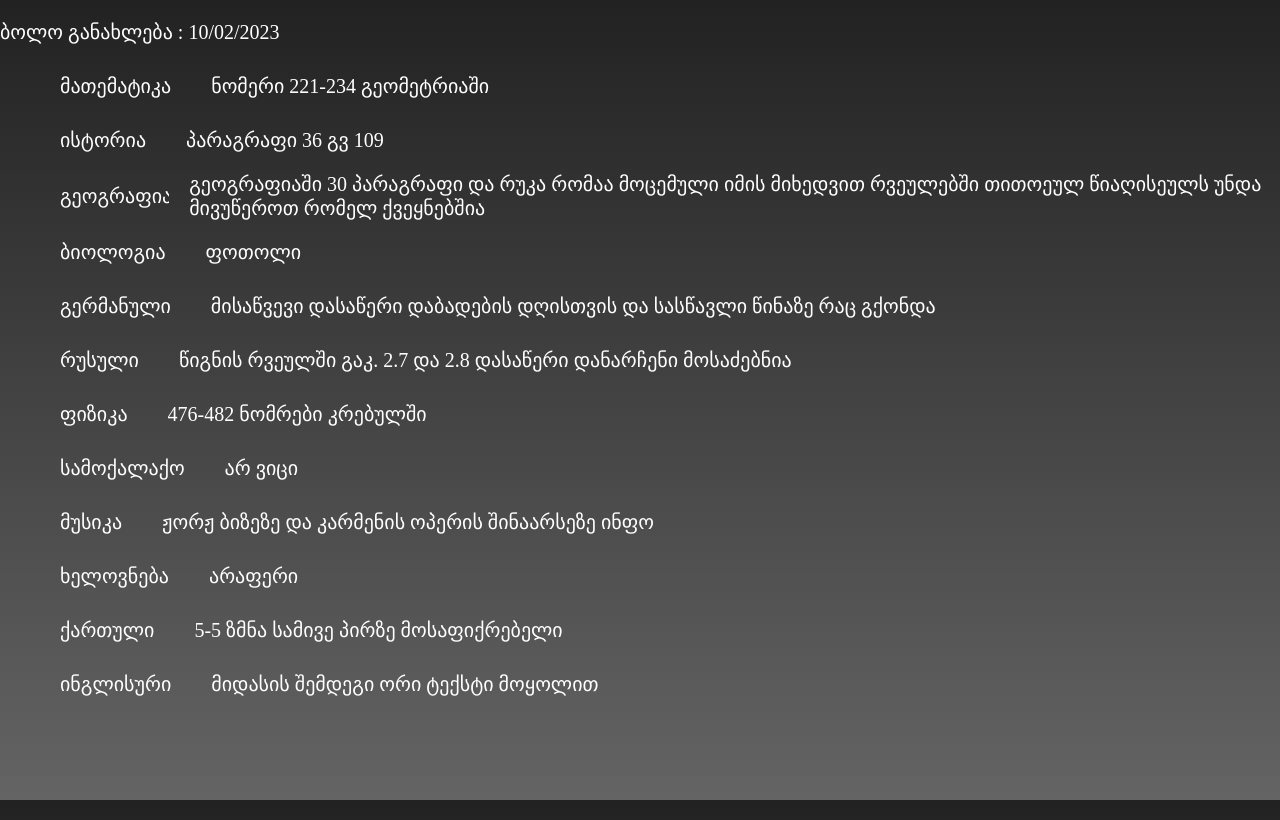
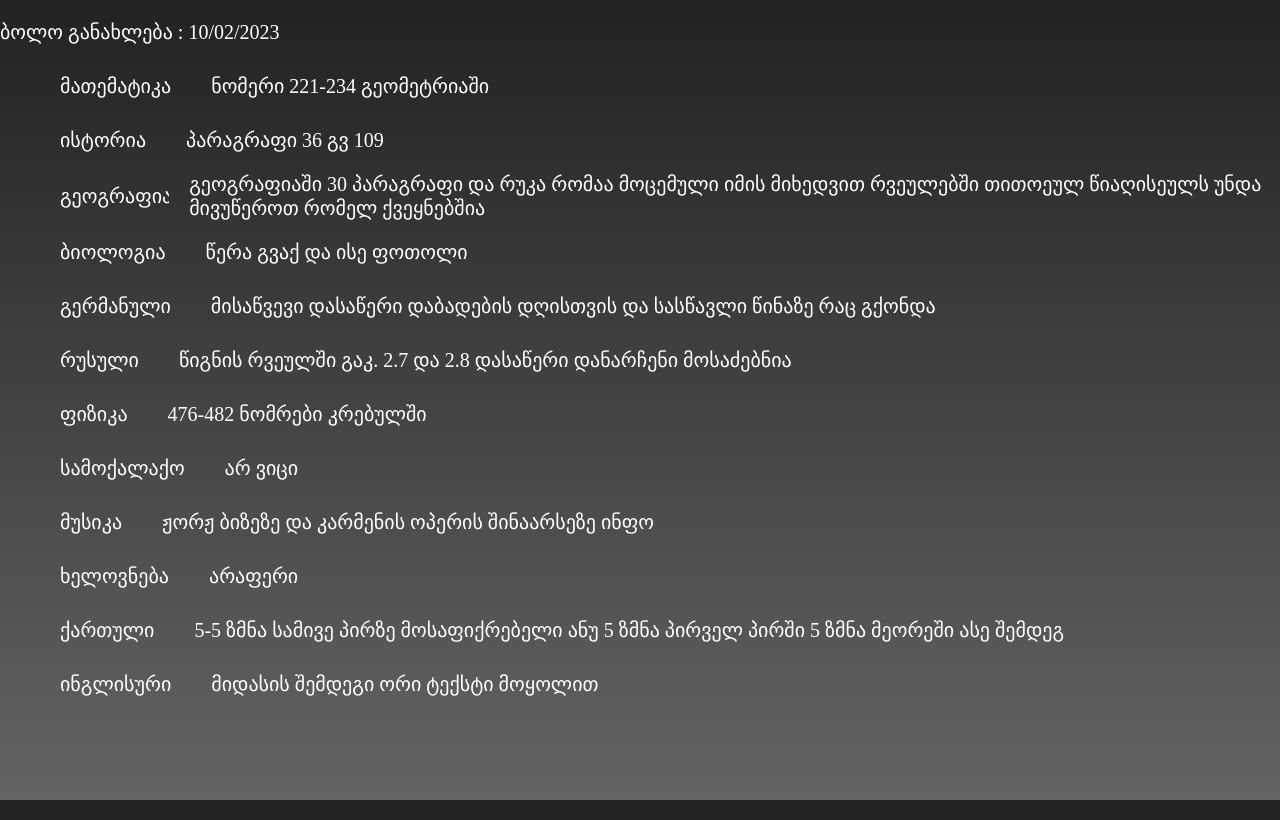
Before and after one commit to lambarini/lambarini.github.io, a plain HTML site: page index.html in a window 1280 px wide. Drawn offline with Linux system fonts and the light colour scheme.

Commit message:
Update index.html

```diff
--- a/index.html
+++ b/index.html
@@ -69,7 +69,7 @@
       </li>
       <li style="display: flex; align-items: center; margin-bottom: 10px;">
         <button style="font-size: 20px; padding: 10px 20px;">ბიოლოგია</button>
-        <span style="margin-left: 20px; font-size: 20px;">ფოთოლი</span>
+        <span style="margin-left: 20px; font-size: 20px;">წერა გვაქ და ისე ფოთოლი</span>
       </li>
       <li style="display: flex; align-items: center; margin-bottom: 10px;">
         <button style="font-size: 20px; padding: 10px 20px;">გერმანული</button>
@@ -97,7 +97,7 @@
       </li>
       <li style="display: flex; align-items: center; margin-bottom: 10px;">
         <button style="font-size: 20px; padding: 10px 20px;">ქართული</button>
-        <span style="margin-left: 20px; font-size: 20px;">5-5 ზმნა სამივე პირზე მოსაფიქრებელი</span>
+        <span style="margin-left: 20px; font-size: 20px;">5-5 ზმნა სამივე პირზე მოსაფიქრებელი ანუ 5 ზმნა პირველ პირში 5 ზმნა მეორეში ასე შემდეგ</span>
       </li>
       <li style="display: flex; align-items: center; margin-bottom: 10px;">
         <button style="font-size: 20px; padding: 10px 20px;">ინგლისური</button>
```
